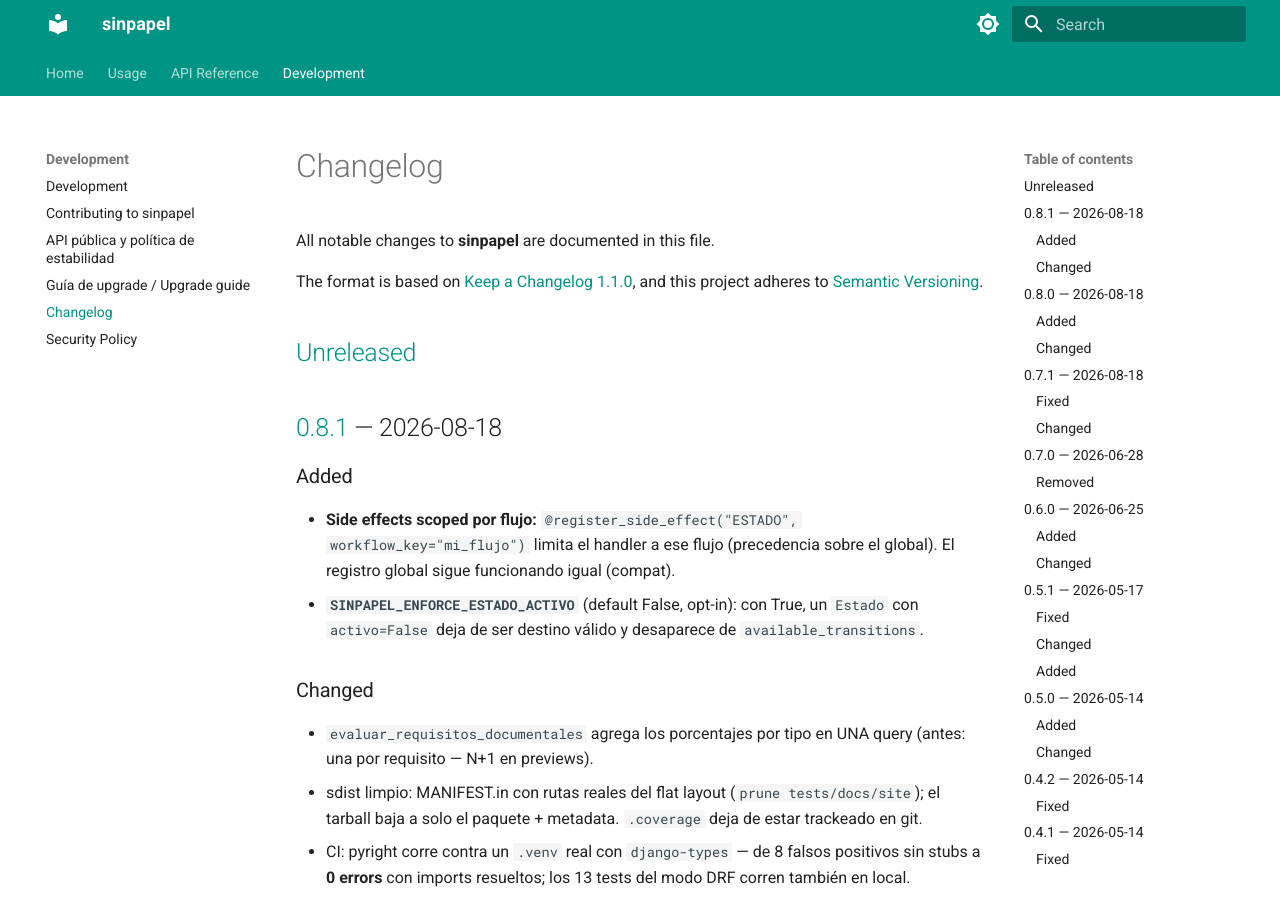
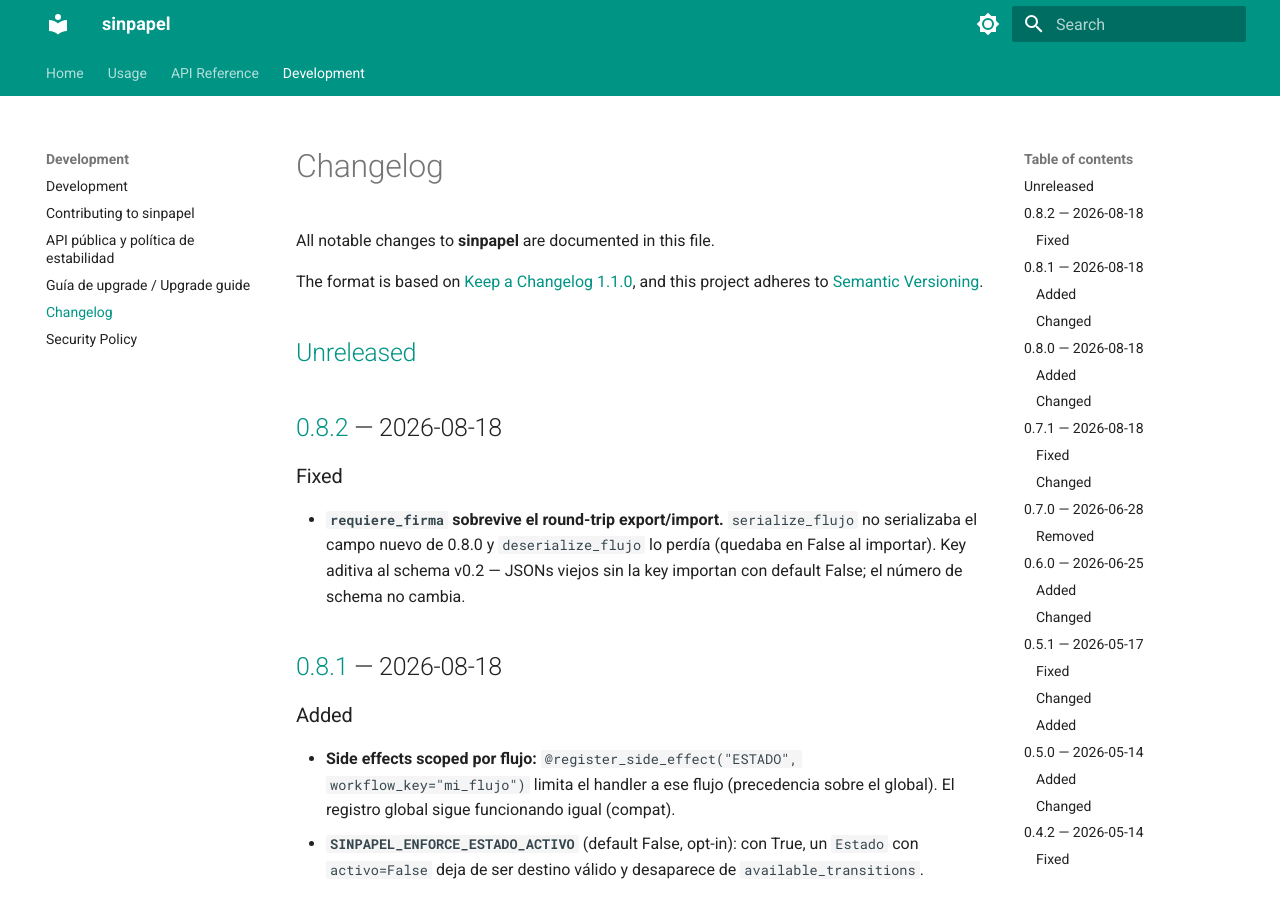
Before and after one commit to aprendomx/sinpapel, an MkDocs documentation site: the page built from docs/development/changelog.md, in a window 1280 px wide and 900 px high. Built offline with MkDocs 1.6.1 and Material for MkDocs 9.7.7, drawn with Linux system fonts in a browser that asks for light colours.

Commit message:
fix: requiere_firma sobrevive el round-trip export/import (0.8.2)
serialize_flujo no incluía el campo nuevo de 0.8.0 y el import lo perdía.
Key aditiva al schema v0.2, backward compatible en ambas direcciones.

Co-Authored-By: Claude Fable 5 <noreply@anthropic.com>

```diff
--- a/__init__.py
+++ b/__init__.py
@@ -12,7 +12,7 @@ from sinpapel.exceptions import (
 )
 from sinpapel.registry import WorkflowConfig, WorkflowRegistry
 
-__version__ = "0.8.1"
+__version__ = "0.8.2"
 
 __all__ = [
     "SinpapelError",
--- a/docs/development/changelog.md
+++ b/docs/development/changelog.md
@@ -6,6 +6,14 @@ The format is based on [Keep a Changelog 1.1.0](https://keepachangelog.com/en/1.
 and this project adheres to [Semantic Versioning](https://semver.org/spec/v2.0.0.html).
 
 ## [Unreleased]
+
+## [0.8.2] — 2026-08-18
+
+### Fixed
+- **`requiere_firma` sobrevive el round-trip export/import.** `serialize_flujo`
+  no serializaba el campo nuevo de 0.8.0 y `deserialize_flujo` lo perdía
+  (quedaba en False al importar). Key aditiva al schema v0.2 — JSONs viejos
+  sin la key importan con default False; el número de schema no cambia.
 
 ## [0.8.1] — 2026-08-18
 
@@ -271,7 +279,8 @@ lee la [guía de upgrade](upgrading.md#07x--080) antes de actualizar.
 - `django-simple-history` integration for full change history.
 - PEP 561 `py.typed` marker for type-checker downstream consumers.
 
-[Unreleased]: https://github.com/aprendomx/sinpapel/compare/v0.8.1...HEAD
+[Unreleased]: https://github.com/aprendomx/sinpapel/compare/v0.8.2...HEAD
+[0.8.2]: https://github.com/aprendomx/sinpapel/compare/v0.8.1...v0.8.2
 [0.8.1]: https://github.com/aprendomx/sinpapel/compare/v0.8.0...v0.8.1
 [0.8.0]: https://github.com/aprendomx/sinpapel/compare/v0.7.1...v0.8.0
 [0.7.1]: https://github.com/aprendomx/sinpapel/compare/v0.7.0...v0.7.1
--- a/pyproject.toml
+++ b/pyproject.toml
@@ -1,6 +1,6 @@
 [project]
 name = "sinpapel"
-version = "0.8.1"
+version = "0.8.2"
 description = "Versioned workflows, immutable audit, and pluggable e-signatures for Django."
 readme = "README.md"
 requires-python = ">=3.10"
```
Also changed, not shown: README.es.md (+1 -1 lines), README.md (+1 -1 lines), 2 other files.
